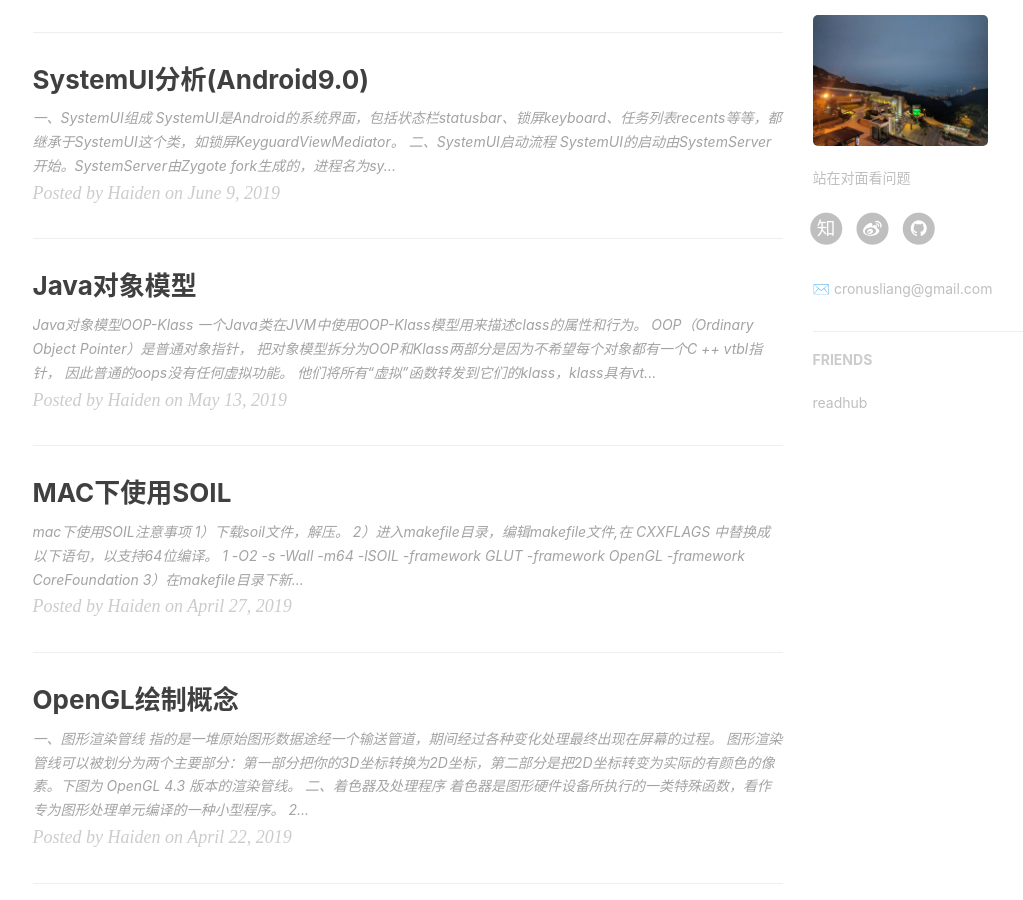
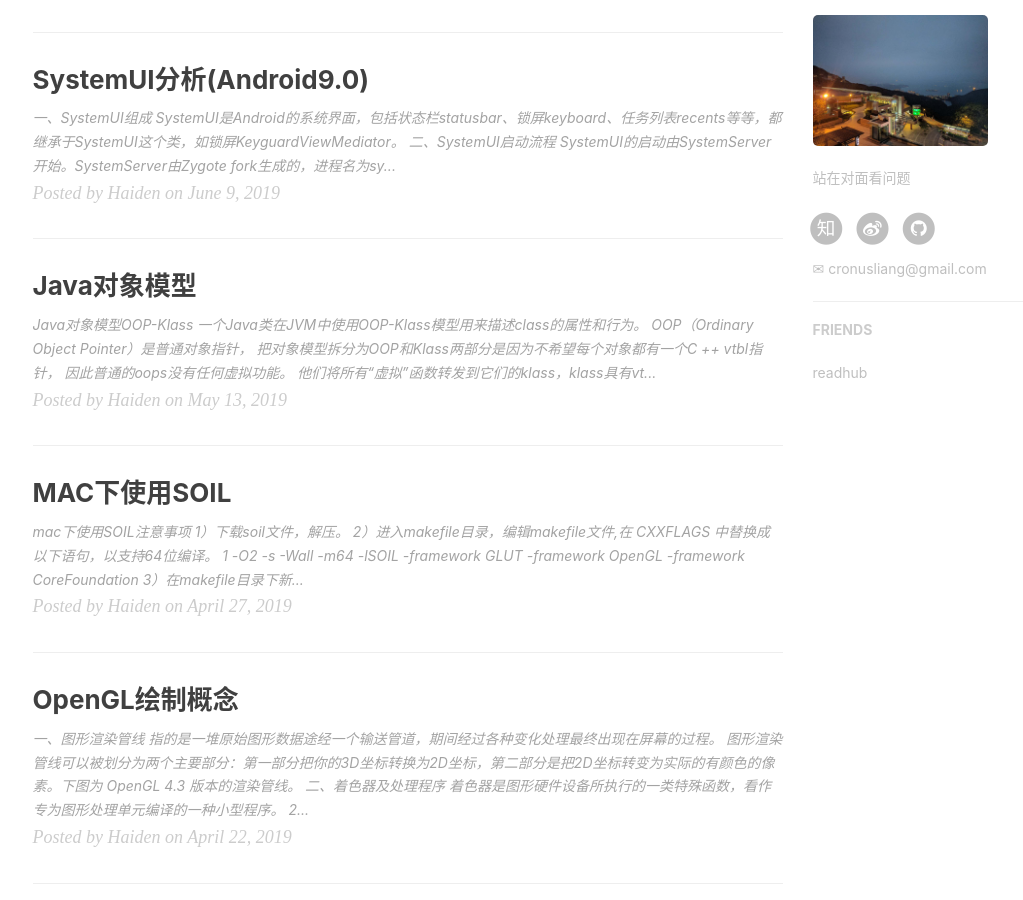
Before and after one commit to cronusliang/cronusliang.github.io, a Jekyll site: the page built from index.html, in a window 1280 px wide and 900 px high, scrolled down 612 px. Shown: the whole window, without its empty margins (135-1158 px from the left). Built offline with Jekyll 4.4.1, drawn with Linux system fonts in a browser that asks for light colours; nearby versions of some CDN libraries; formulas are drawn with MathJax 3; the list of posts is cut into pages by our own code; comment, search, counter and statistics services are not loaded.

Commit message:
change email

```diff
--- a/_layouts/page.html
+++ b/_layouts/page.html
@@ -54,7 +54,8 @@
                 {% include short-about.html %}
 
                   {% if site.email %}
-                            <p>✉️ {{site.email}}</p>
+                <a href="Mailto:{{site.email}}" >✉ {{site.email}}</a>
+                            <!--<p>✉️ {{site.email}}</p>-->
                         {% endif %}
 
                 <!-- Friends Blog -->
```
